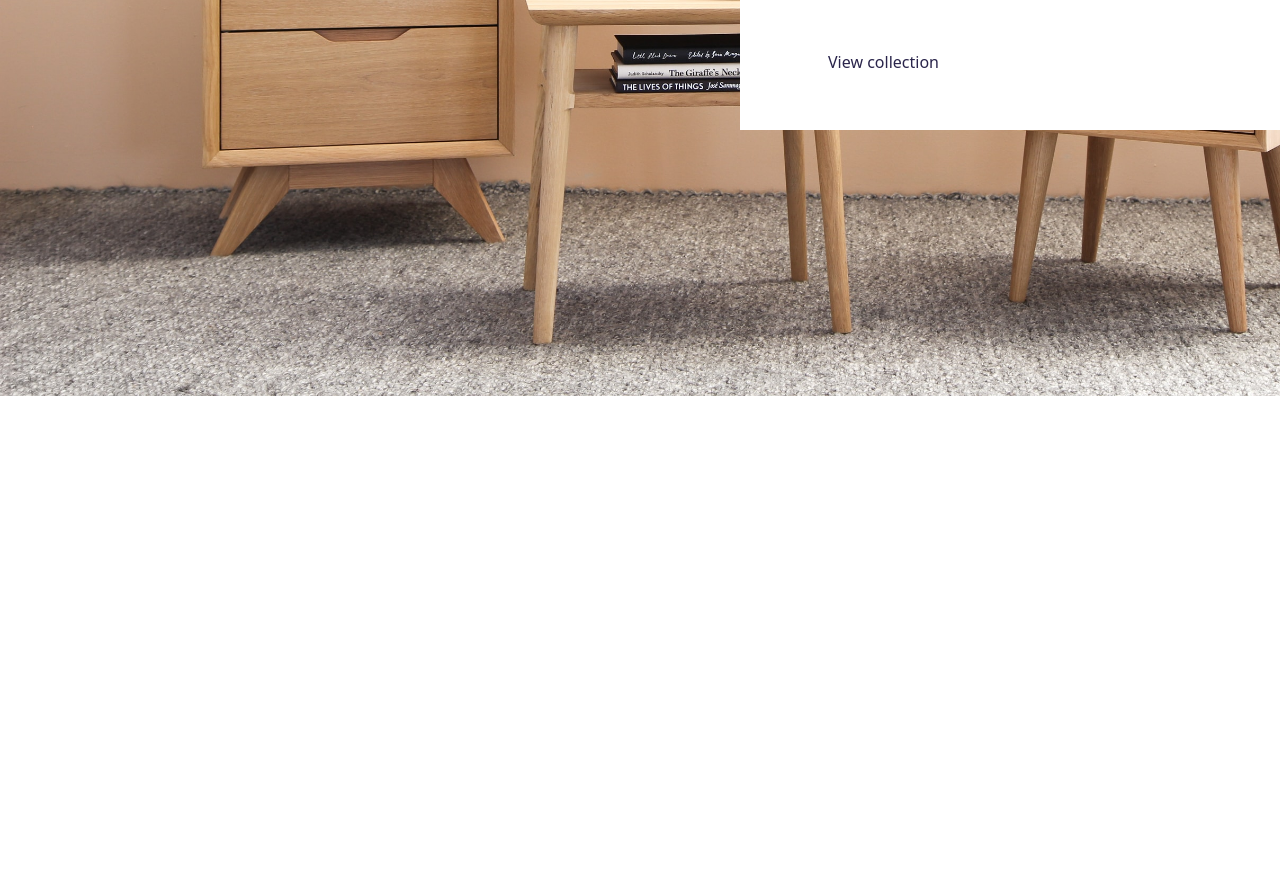
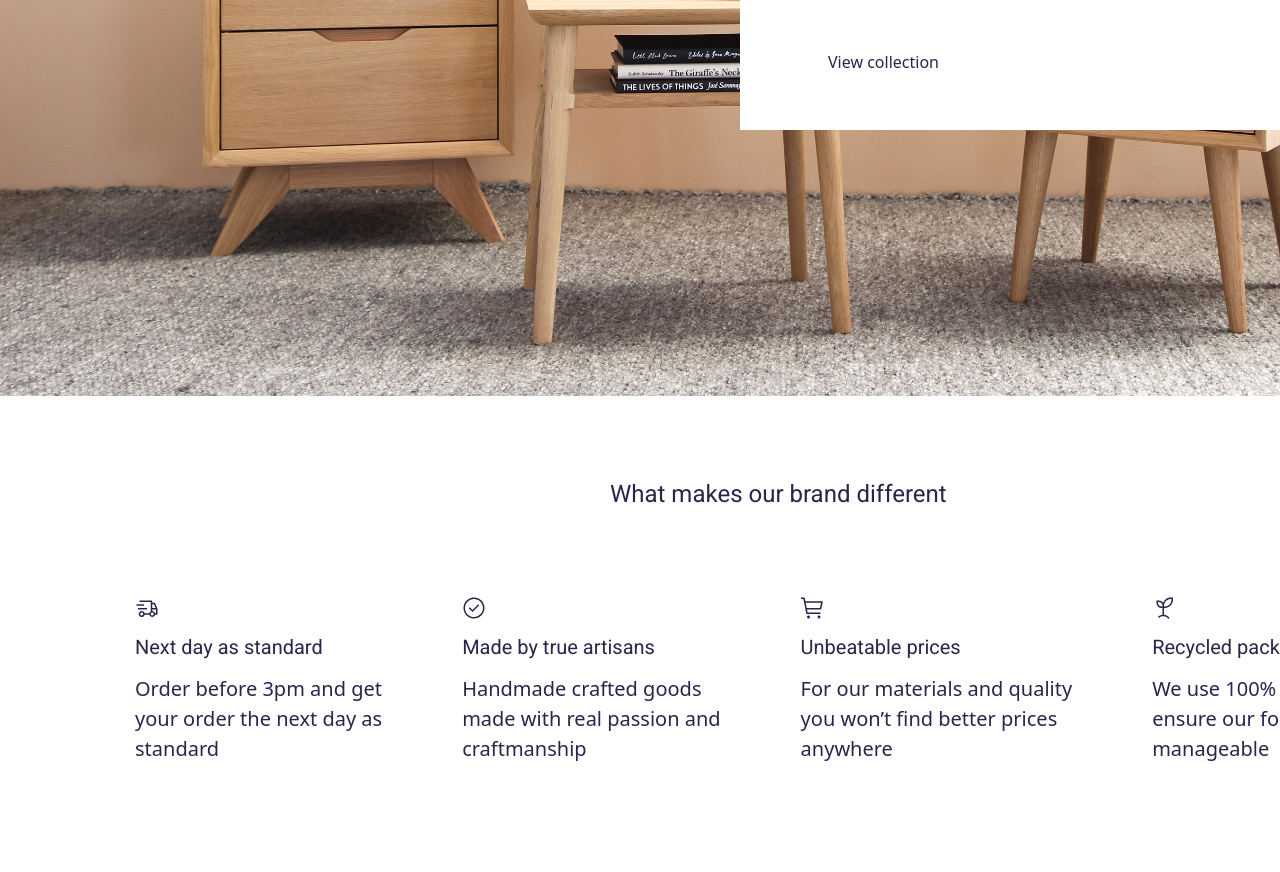
Before and after one commit to D1ORdev/Avion-desktop, a plain HTML site: page index.html in a window 1280 px wide. Shown: the part 744-1616 px from the top of the page. Before the commit the page ends 1140 px from the top, so only its background shows below. Drawn offline with nearby package versions, Linux system fonts and the light colour scheme.

Commit message:
difference done

```diff
--- a/index.html
+++ b/index.html
@@ -53,5 +53,34 @@
             </div>
         </div>
     </section>
+    <section id="difference" class="w-full h-[476px] bg-[#FFFFFF]">
+        <div class="all">
+            <div class="up pt-[80px] ml-[610px]">
+                <h3 class="font-['Roboto'] font-normal text-[24px] text-[#2A254B]">What makes our brand different</h3>
+            </div>
+            <div class="down flex ml-[135px] gap-[80px]">
+                <div class="1 block mt-[84px]">
+                    <img src="/assets/icons/Delivery.svg" alt="icons" class="w-[24px] h-[24px]">
+                    <h4 class="mt-[12px] font-['Roboto'] font-normal text-[20px] text-[#2A254B]">Next day as standard</h4>
+                    <p class="mt-[12px] font-['Open Sans'] font-normal text-[20px] text-[#2A254B]">Order before 3pm and get <br> your order the next day as <br> standard</p>
+                </div>
+                <div class="2 block mt-[84px]">
+                    <img src="/assets/icons/Checkmark--outline.svg" alt="icons" class="w-[24px] h-[24px]">
+                    <h4 class="mt-[12px] font-['Roboto'] font-normal text-[20px] text-[#2A254B]">Made by true artisans</h4>
+                    <p class="mt-[12px] font-['Open Sans'] font-normal text-[20px] text-[#2A254B]">Handmade crafted goods <br> made with real passion and <br> craftmanship</p>
+                </div>
+                <div class="3 block mt-[84px]">
+                    <img src="/assets/icons/Shopping-cart.svg" alt="icons" class="w-[24px] h-[24px]">
+                    <h4 class="mt-[12px] font-['Roboto'] font-normal text-[20px] text-[#2A254B]">Unbeatable prices</h4>
+                    <p class="mt-[12px] font-['Open Sans'] font-normal text-[20px] text-[#2A254B]">For our materials and quality <br> you won’t find better prices <br> anywhere</p>
+                </div>
+                <div class="4 block mt-[84px]">
+                    <img src="/assets/icons/Sprout.svg" alt="icons" class="w-[24px] h-[24px]">
+                    <h4 class="mt-[12px] font-['Roboto'] font-normal text-[20px] text-[#2A254B]">Recycled packaging</h4>
+                    <p class="mt-[12px] font-['Open Sans'] font-normal text-[20px] text-[#2A254B]">We use 100% recycled to <br> ensure our footprint is more <br> manageable</p>
+                </div>
+            </div>
+        </div>
+    </section>
 </body>
 </html>
```
Also changed, not shown: assets/icons/Checkmark--outline.svg (added), assets/icons/Delivery.svg (added), assets/icons/Purchase.svg (added), assets/icons/Sprout.svg (added).
